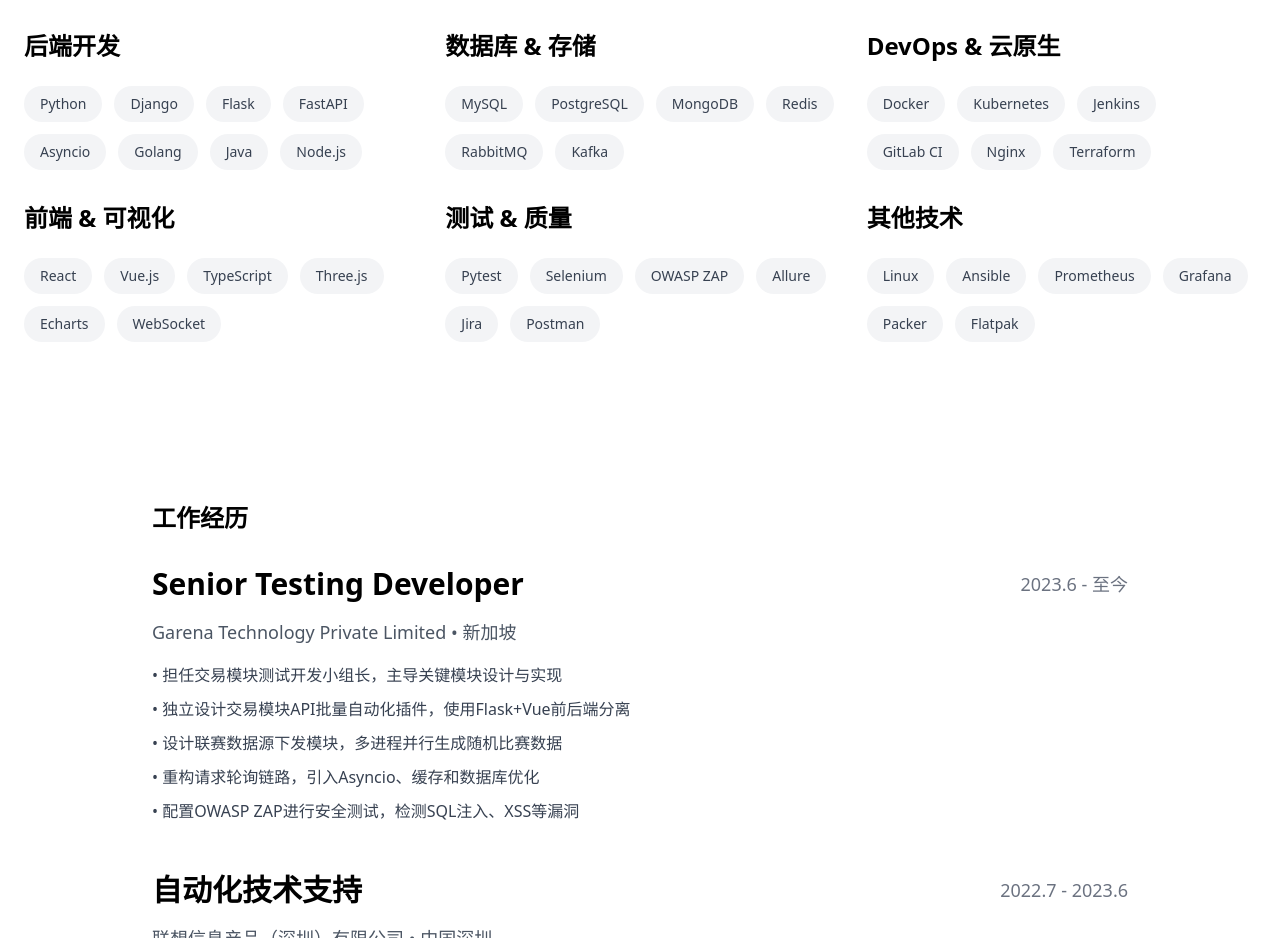
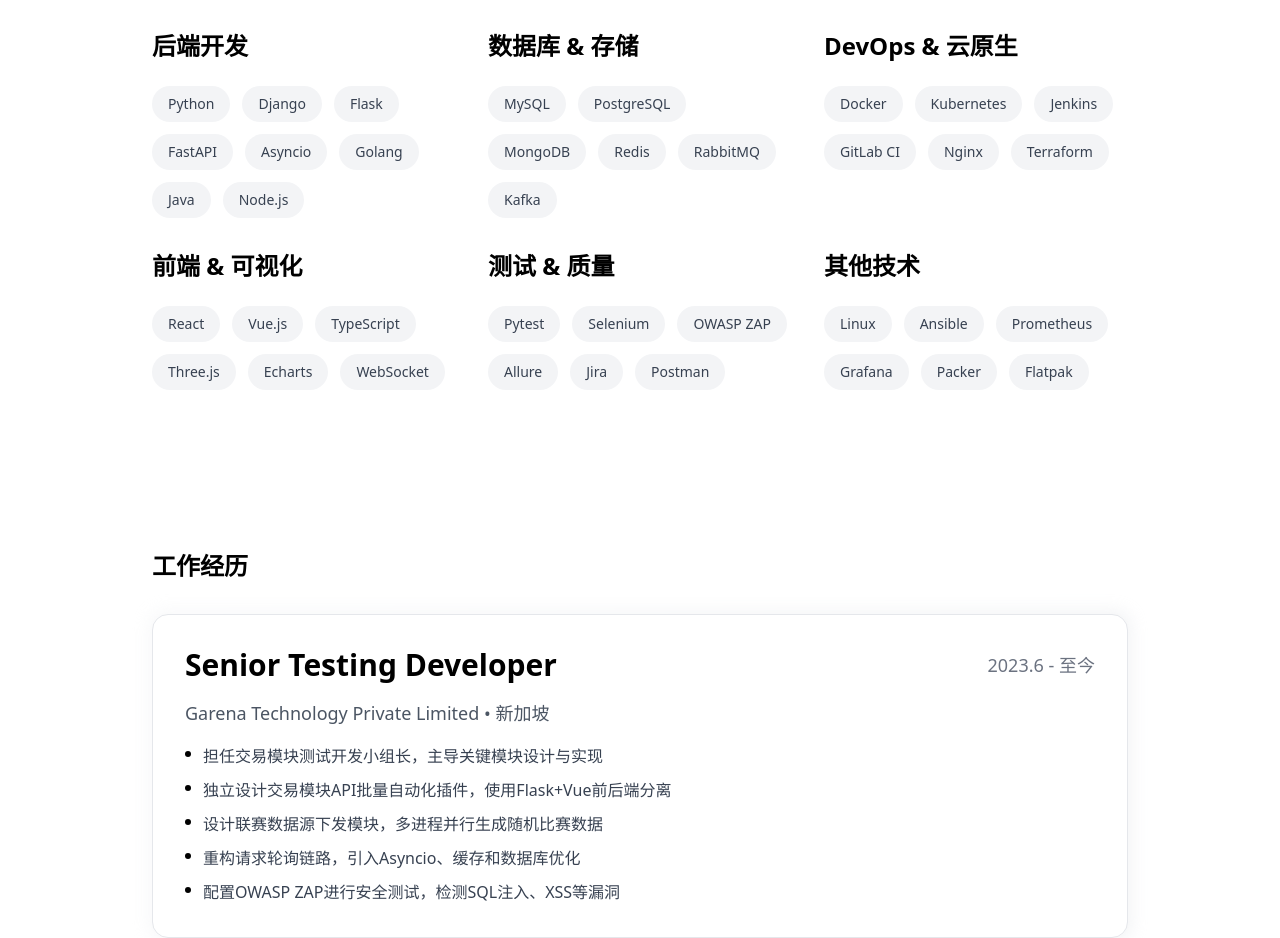
Before and after one commit to Reallier/cool-portfolio, a Next.js app: page / in a window 1280 px wide. Shown: the part 1862-2800 px from the top of the page. Built offline with nearby package versions, Linux system fonts and the light colour scheme; no server answers.

Commit message:
feat: 添加导航栏和工作经历动画效果，调整页面布局为80%居中

```diff
--- a/app/page.tsx
+++ b/app/page.tsx
@@ -2,6 +2,8 @@
 import Link from "next/link";
 import ProjCard from "@/components/ProjCard";
 import Section from "@/components/Section";
+import Navigation from "@/components/Navigation";
+import ExperienceCard from "@/components/ExperienceCard";
 import MagneticButton from "@/components/ui/MagneticButton";
 import SkillMarquee from "@/components/ui/SkillMarquee";
 import ProjectMarquee from "@/components/ui/ProjectMarquee";
@@ -37,7 +39,8 @@
 
   return (
     <main>
-      <section className="relative h-screen flex items-center justify-center bg-white">
+      <Navigation />
+      <section id="top" className="relative h-screen flex items-center justify-center bg-white">
         <div className="absolute inset-0 bg-gradient-to-br from-gray-50 to-white" />
         <div className="relative z-10 max-w-4xl mx-auto px-6 text-center">
           <div className="space-y-8">
@@ -65,7 +68,7 @@
         </div>
       </section>
 
-      <Section id="projects" title="项目作品" fullWidth>
+      <Section id="projects" title="项目作品">
         <div className="space-y-8">
           <ProjectMarquee projects={allProjects.slice(0, 8)} speed={80} />
           <div className="flex justify-center">
@@ -76,7 +79,7 @@
         </div>
       </Section>
 
-      <Section id="skills" title="技能专长" fullWidth>
+      <Section id="skills" title="技能专长">
         <div className="space-y-8">
           <SkillMarquee skills={ALL_SKILLS} speed={30} />
           <div className="grid gap-8 md:grid-cols-2 lg:grid-cols-3">
@@ -146,50 +149,46 @@
 
       <Section id="experience" title="工作经历">
         <div className="space-y-12">
-          <div className="space-y-4">
-            <div className="flex flex-col md:flex-row md:items-center md:justify-between">
-              <h3 className="text-3xl font-semibold text-black">Senior Testing Developer</h3>
-              <span className="text-gray-500 font-medium text-lg">2023.6 - 至今</span>
-            </div>
-            <p className="text-gray-600 text-lg">Garena Technology Private Limited • 新加坡</p>
-            <ul className="text-gray-700 space-y-2 text-base leading-relaxed">
-              <li>• 担任交易模块测试开发小组长，主导关键模块设计与实现</li>
-              <li>• 独立设计交易模块API批量自动化插件，使用Flask+Vue前后端分离</li>
-              <li>• 设计联赛数据源下发模块，多进程并行生成随机比赛数据</li>
-              <li>• 重构请求轮询链路，引入Asyncio、缓存和数据库优化</li>
-              <li>• 配置OWASP ZAP进行安全测试，检测SQL注入、XSS等漏洞</li>
-            </ul>
-          </div>
-
-          <div className="space-y-4">
-            <div className="flex flex-col md:flex-row md:items-center md:justify-between">
-              <h3 className="text-3xl font-semibold text-black">自动化技术支持</h3>
-              <span className="text-gray-500 font-medium text-lg">2022.7 - 2023.6</span>
-            </div>
-            <p className="text-gray-600 text-lg">联想信息产品（深圳）有限公司 • 中国深圳</p>
-            <ul className="text-gray-700 space-y-2 text-base leading-relaxed">
-              <li>• 为各部门建立数据库，负责数据收集、清理和集成</li>
-              <li>• 开发BI报告和自动化数据管道，使用Power BI和Python可视化</li>
-              <li>• 校验EOM、MCT、QDS等智能制造系统，集成OPC UA协议</li>
-              <li>• 开发多种自动化解决方案，包括UI自动化和微服务应用</li>
-              <li>• 提供持续IT支持，解决数据库查询和系统维护问题</li>
-            </ul>
-          </div>
-
-          <div className="space-y-4">
-            <div className="flex flex-col md:flex-row md:items-center md:justify-between">
-              <h3 className="text-3xl font-semibold text-black">技术合伙人</h3>
-              <span className="text-gray-500 font-medium text-lg">2020.7 - 2022.7</span>
-            </div>
-            <p className="text-gray-600 text-lg">西安云桥联动网络科技有限公司 • 中国广东</p>
-            <ul className="text-gray-700 space-y-2 text-base leading-relaxed">
-              <li>• 深度开发Pterodactyl游戏服务面板，适配多种游戏服务器</li>
-              <li>• 开发游戏配置文件动态分发技术，基于Cloudflare Workers</li>
-              <li>• 搭建监控系统使用Prometheus+Grafana，部署Ansible自动化脚本</li>
-              <li>• 开发Kubernetes Operator调度游戏服务器，编写Terraform配置</li>
-              <li>• 研究Linux运行Windows程序技术，使用Flatpak进行沙箱化</li>
-            </ul>
-          </div>
+          {[
+            {
+              title: "Senior Testing Developer",
+              period: "2023.6 - 至今",
+              company: "Garena Technology Private Limited • 新加坡",
+              description: [
+                "担任交易模块测试开发小组长，主导关键模块设计与实现",
+                "独立设计交易模块API批量自动化插件，使用Flask+Vue前后端分离",
+                "设计联赛数据源下发模块，多进程并行生成随机比赛数据",
+                "重构请求轮询链路，引入Asyncio、缓存和数据库优化",
+                "配置OWASP ZAP进行安全测试，检测SQL注入、XSS等漏洞"
+              ]
+            },
+            {
+              title: "自动化技术支持",
+              period: "2022.7 - 2023.6",
+              company: "联想信息产品（深圳）有限公司 • 中国深圳",
+              description: [
+                "为各部门建立数据库，负责数据收集、清理和集成",
+                "开发BI报告和自动化数据管道，使用Power BI和Python可视化",
+                "校验EOM、MCT、QDS等智能制造系统，集成OPC UA协议",
+                "开发多种自动化解决方案，包括UI自动化和微服务应用",
+                "提供持续IT支持，解决数据库查询和系统维护问题"
+              ]
+            },
+            {
+              title: "技术合伙人",
+              period: "2020.7 - 2022.7",
+              company: "西安云桥联动网络科技有限公司 • 中国广东",
+              description: [
+                "深度开发Pterodactyl游戏服务面板，适配多种游戏服务器",
+                "开发游戏配置文件动态分发技术，基于Cloudflare Workers",
+                "搭建监控系统使用Prometheus+Grafana，部署Ansible自动化脚本",
+                "开发Kubernetes Operator调度游戏服务器，编写Terraform配置",
+                "研究Linux运行Windows程序技术，使用Flatpak进行沙箱化"
+              ]
+            }
+          ].map((experience, index) => (
+            <ExperienceCard key={index} experience={experience} index={index} />
+          ))}
         </div>
       </Section>
 
--- /dev/null
+++ b/components/ExperienceCard.tsx
@@ -0,0 +1,77 @@
+"use client";
+
+import { motion } from "framer-motion";
+
+interface ExperienceItem {
+  title: string;
+  period: string;
+  company: string;
+  description: string[];
+}
+
+interface ExperienceCardProps {
+  experience: ExperienceItem;
+  index: number;
+}
+
+export default function ExperienceCard({ experience, index }: ExperienceCardProps) {
+  return (
+    <motion.div
+      initial={{ opacity: 0, y: 50 }}
+      whileInView={{ opacity: 1, y: 0 }}
+      transition={{ duration: 0.6, delay: index * 0.2 }}
+      viewport={{ once: true }}
+      className="group relative"
+    >
+      <div className="absolute -inset-1 bg-gradient-to-r from-gray-200 to-gray-300 rounded-2xl blur opacity-25 group-hover:opacity-75 transition duration-1000 group-hover:duration-200"></div>
+      <div className="relative bg-white border border-gray-200 rounded-2xl p-8 hover:border-gray-300 transition-colors">
+        <div className="space-y-4">
+          <div className="flex flex-col md:flex-row md:items-center md:justify-between">
+            <motion.h3
+              className="text-3xl font-semibold text-black"
+              whileHover={{ scale: 1.02 }}
+              transition={{ type: "spring", stiffness: 300 }}
+            >
+              {experience.title}
+            </motion.h3>
+            <motion.span
+              className="text-gray-500 font-medium text-lg mt-2 md:mt-0"
+              initial={{ opacity: 0 }}
+              whileInView={{ opacity: 1 }}
+              transition={{ delay: index * 0.2 + 0.3 }}
+            >
+              {experience.period}
+            </motion.span>
+          </div>
+          <motion.p
+            className="text-gray-600 text-lg"
+            initial={{ opacity: 0 }}
+            whileInView={{ opacity: 1 }}
+            transition={{ delay: index * 0.2 + 0.4 }}
+          >
+            {experience.company}
+          </motion.p>
+          <motion.ul
+            className="text-gray-700 space-y-2 text-base leading-relaxed"
+            initial={{ opacity: 0 }}
+            whileInView={{ opacity: 1 }}
+            transition={{ delay: index * 0.2 + 0.5 }}
+          >
+            {experience.description.map((item, i) => (
+              <motion.li
+                key={i}
+                className="flex items-start gap-3"
+                initial={{ opacity: 0, x: -20 }}
+                whileInView={{ opacity: 1, x: 0 }}
+                transition={{ delay: index * 0.2 + 0.6 + i * 0.1 }}
+              >
+                <div className="w-1.5 h-1.5 bg-black rounded-full mt-2 flex-shrink-0"></div>
+                <span>{item}</span>
+              </motion.li>
+            ))}
+          </motion.ul>
+        </div>
+      </div>
+    </motion.div>
+  );
+}
--- /dev/null
+++ b/components/Navigation.tsx
@@ -0,0 +1,40 @@
+export default function Navigation() {
+  const navItems = [
+    { href: "#projects", label: "项目作品" },
+    { href: "#skills", label: "技能专长" },
+    { href: "#experience", label: "工作经历" },
+    { href: "#achievements", label: "个人成就" },
+    { href: "#services", label: "技术服务" },
+    { href: "#blog", label: "最新文章" },
+  ];
+
+  return (
+    <nav className="fixed top-0 left-0 right-0 z-50 bg-white/95 backdrop-blur-sm border-b border-gray-200">
+      <div className="w-[80%] mx-auto px-6 py-4">
+        <div className="flex items-center justify-between">
+          <a href="#top" className="text-xl font-bold text-black hover:text-gray-600 transition-colors">
+            Reallier Wei
+          </a>
+          <div className="hidden md:flex space-x-8">
+            {navItems.map((item) => (
+              <a
+                key={item.href}
+                href={item.href}
+                className="text-gray-600 hover:text-black transition-colors font-medium"
+              >
+                {item.label}
+              </a>
+            ))}
+          </div>
+          <div className="md:hidden">
+            <button className="text-gray-600 hover:text-black" aria-label="菜单">
+              <svg className="w-6 h-6" fill="none" stroke="currentColor" viewBox="0 0 24 24">
+                <path strokeLinecap="round" strokeLinejoin="round" strokeWidth={2} d="M4 6h16M4 12h16M4 18h16" />
+              </svg>
+            </button>
+          </div>
+        </div>
+      </div>
+    </nav>
+  );
+}
--- a/components/Section.tsx
+++ b/components/Section.tsx
@@ -1,6 +1,6 @@
 export default function Section({ id, title, children, fullWidth = false }: { id?: string; title: string; children: React.ReactNode; fullWidth?: boolean }) {
   return (
-    <section id={id} className={fullWidth ? "w-full px-6 py-20" : "mx-auto max-w-5xl px-6 py-20"}>
+    <section id={id} className={fullWidth ? "w-full px-6 py-20" : "mx-auto w-[80%] max-w-none px-6 py-20"}>
       <h2 className="mb-8 text-2xl font-semibold">{title}</h2>
       {children}
     </section>
```
